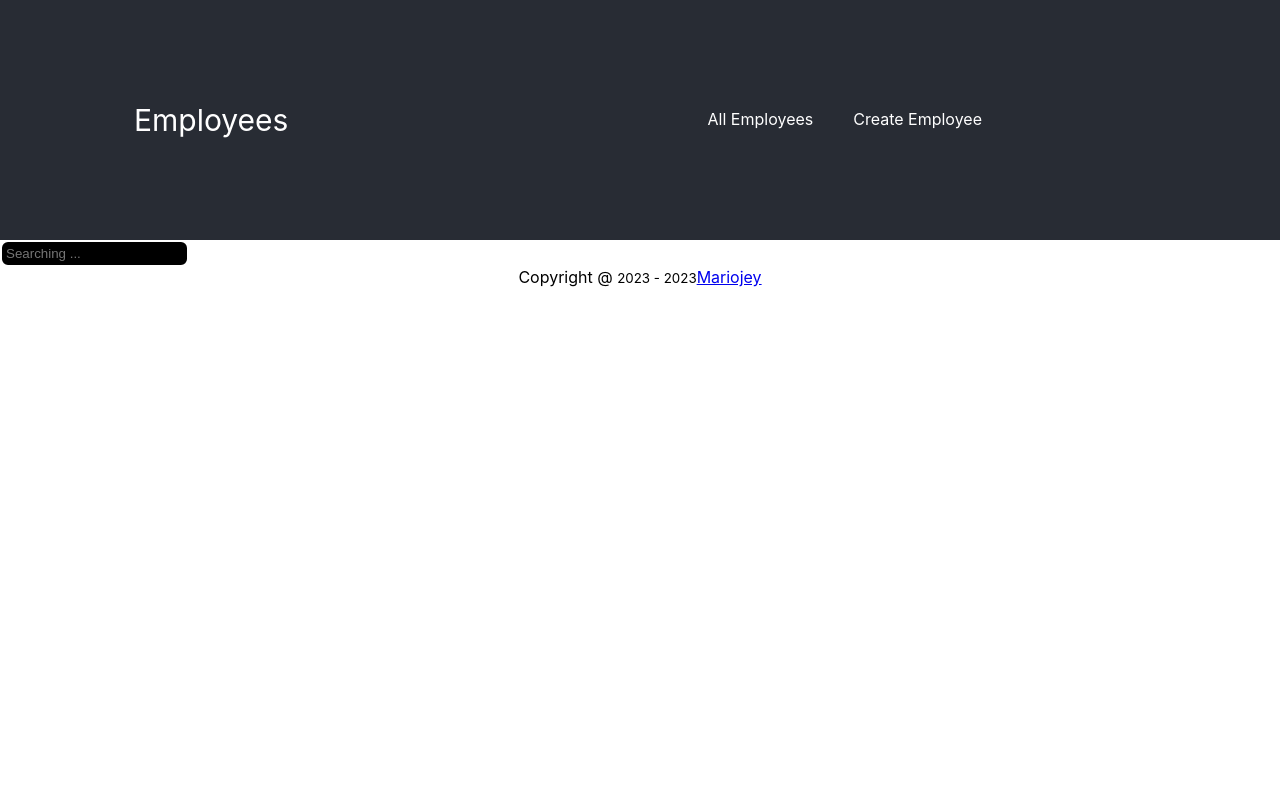
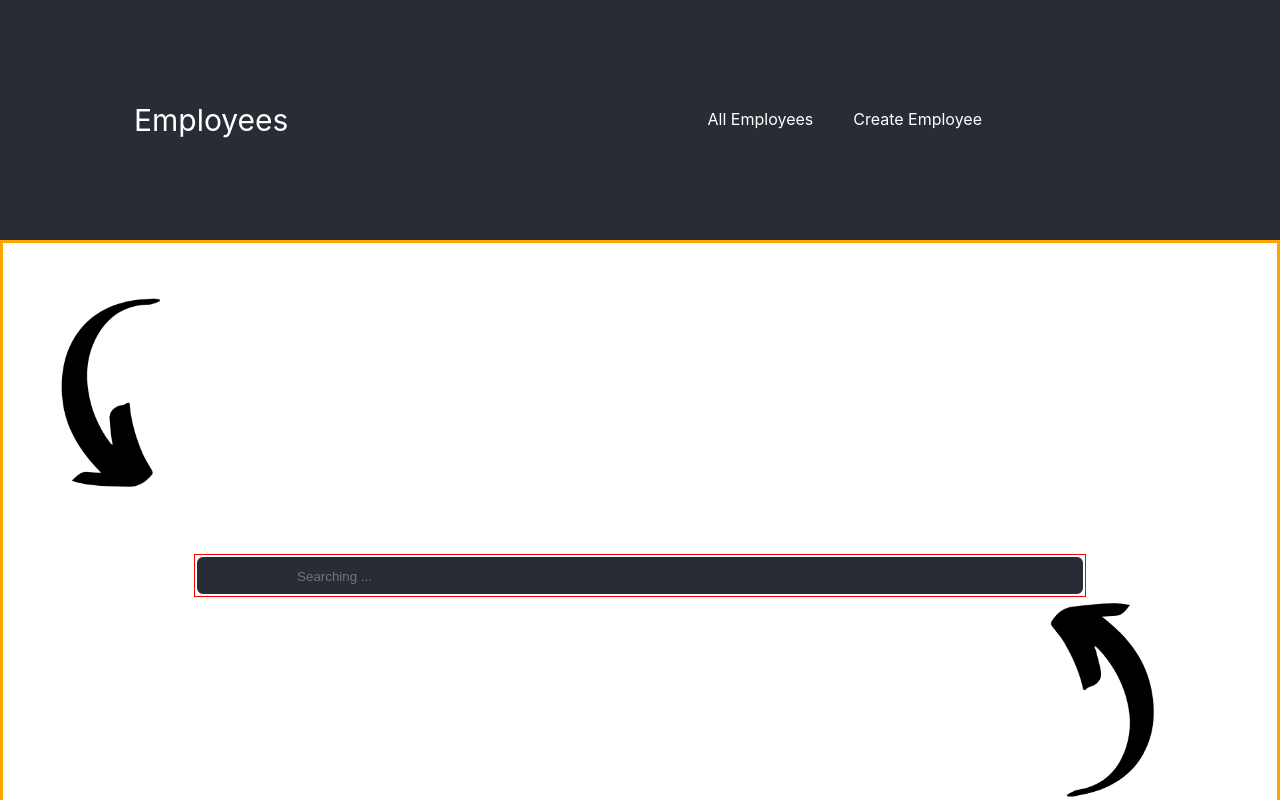
Before and after one commit to Mariojey/Employees, a React (Create React App) app in the folder frontend/: page / in a window 1280 px wide. Shown: the top 800 px of the page. Built offline with nearby package versions, Linux system fonts and the light colour scheme.

Commit message:
Background

```diff
--- a/frontend/src/components/elements/Navbar.css
+++ b/frontend/src/components/elements/Navbar.css
@@ -11,7 +11,7 @@
 }
 
 .nav {
-    width: 100%;
+    width: 100vw;
     min-height: 100px;
     color: var(--white);
     background-color: var(--defaultReact);
--- a/frontend/src/components/modules/Search.css
+++ b/frontend/src/components/modules/Search.css
@@ -10,12 +10,17 @@
     --reactDefaultColor: #282c34;
 }
 
+form {
+    width: 70%;
+}
+
 .searchWrapper {
     display: flex;
     flex-direction: column;
     text-align: center;
     align-items: center;
     justify-content: center;
+    border: 1px solid red;
 }
 
 .formGroup {
@@ -26,10 +31,11 @@
 }
 
 .formControl {
-    background-color: var(--black);
+    background-color: var(--reactDefaultColor);
     color: var(--white);
     border: 2px solid var(--white);
-    padding: 4px;
+    width: 100%;
+    padding: 12px 2px 10px 100px;
     border-radius: 8px;
 }
 
@@ -38,18 +44,21 @@
     flex-direction: column;
     text-align: center;
     align-items: center;
-    background-color: var(--black);
+    background-color: var(--reactDefaultColor);
+    width: 100%;
+    border-radius: 8px;
 }
 
 .link {
     padding: 5px 10px 5px 10px;
     color: var(--white);
-    background-color: var(--black);
+    background-color: var(--reactDefaultColor);
     border: 1px solid varf(--white);
-    border-radius: 3px;
+    border-radius: 8px;
     text-decoration: none;
+    width: 100%;
 }
 
 .link:hover {
-    background-color: var(--reactDefaultColor);
+    background-color: var(--black);
 }
--- /dev/null
+++ b/frontend/src/components/pages/Home.css
@@ -0,0 +1,32 @@
+* {
+    margin: 0;
+    padding: 0;
+    box-sizing: border-box;
+}
+
+.homeContent {
+    width: 100vw;
+    height: calc(100vh - 100px);
+    border: 3px solid orange;
+    display: flex;
+    text-align: center;
+    align-items: center;
+    background-image: url('../../../public/images/background.png');
+    background-size: cover;
+}
+
+.center {
+    display: flex;
+    text-align: center;
+    align-items: center;
+    justify-content: center;
+}
+
+.oversize {
+    width: 100%;
+}
+
+.searchbar {
+    margin-top: 40px;
+    padding-bottom: 70px;
+}
--- a/frontend/src/components/pages/Home.js
+++ b/frontend/src/components/pages/Home.js
@@ -1,4 +1,5 @@
 import React from "react";
+import './Home.css';
 
 import Navbar from "../elements/Navbar";
 import Footer from "../elements/Footer";
@@ -8,7 +9,11 @@ export default function Home() {
     return(
         <div className="home">
             <Navbar />
-            <Search />
+            <div className="homeContent">
+                <div className="center oversize searchbar">
+                    <Search />
+                </div>
+            </div>
             <Footer />
         </div>
     )
```
Also changed, not shown: frontend/public/images/arrow.png (added), frontend/public/images/background.png (added).
